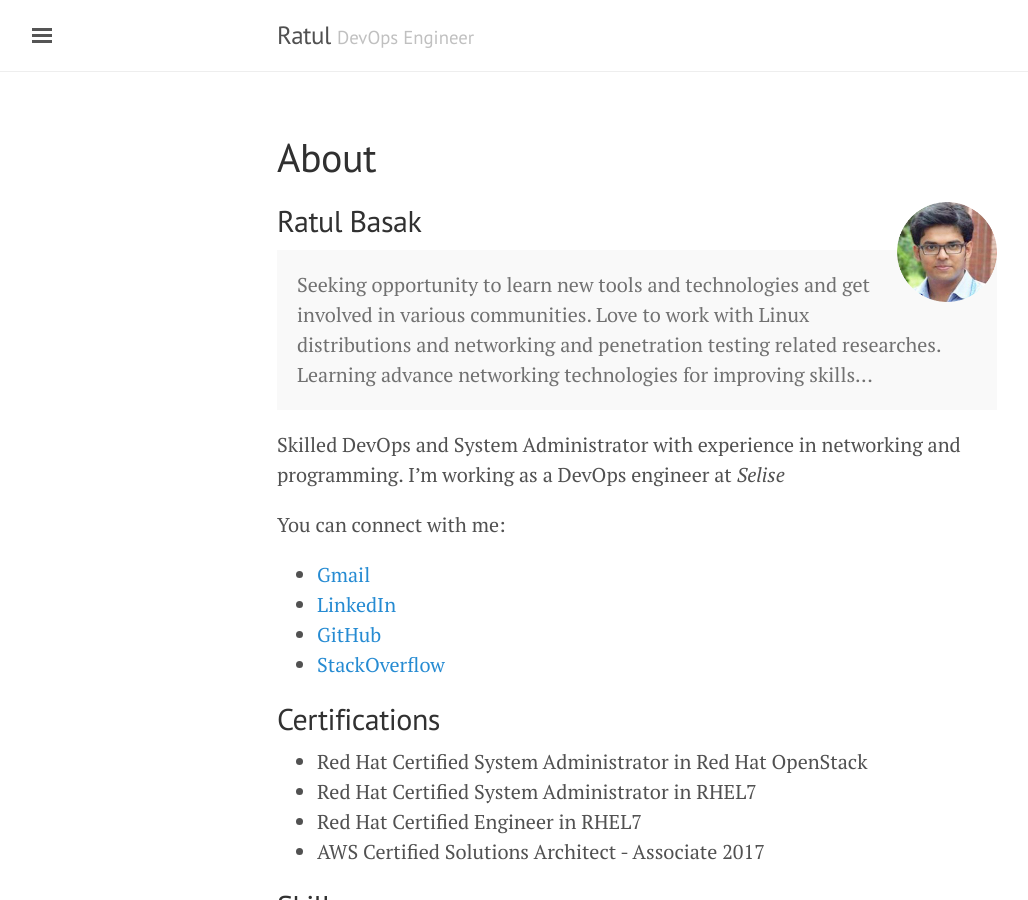
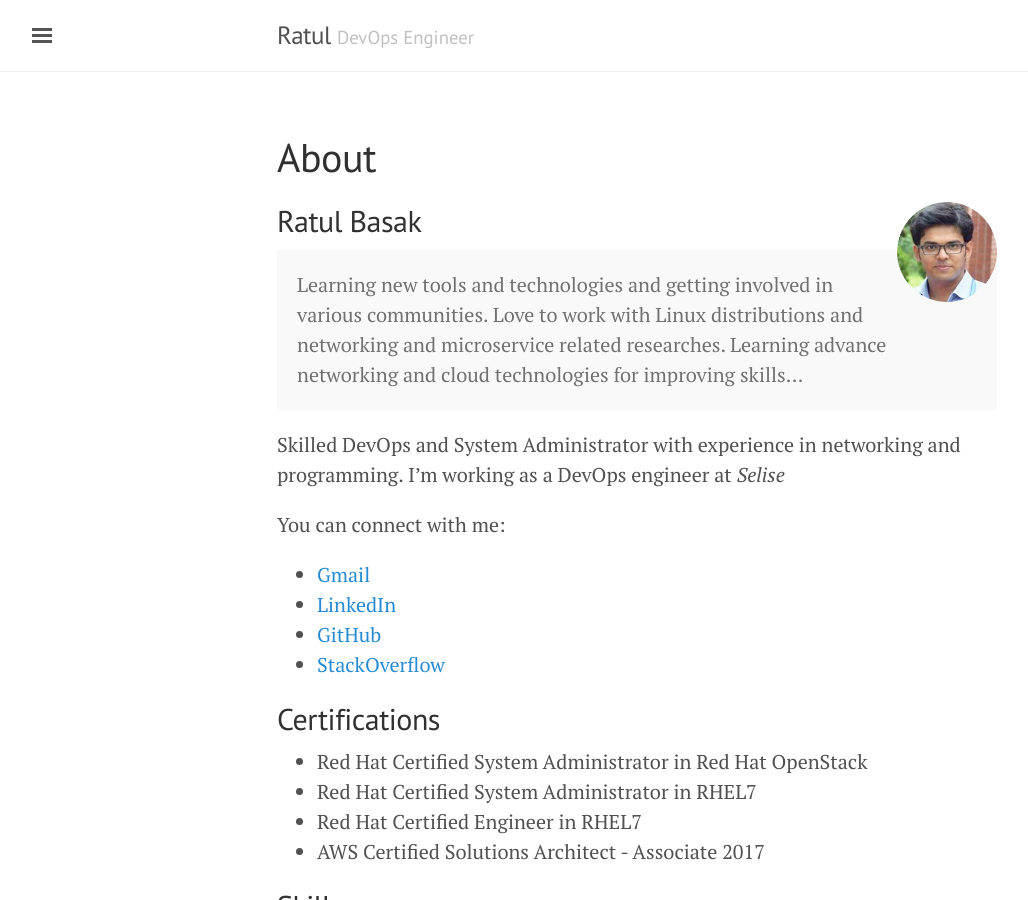
Before and after one commit to ratulbasak/ratulbasak.github.io, a Jekyll site: the page built from about.md, in a window 1280 px wide and 900 px high. Shown: the whole window, without its empty margins (3-1031 px from the left). Built offline with Jekyll 4.4.1, drawn with Linux system fonts in a browser that asks for light colours.

Commit message:
modifying about me

```diff
--- a/about.md
+++ b/about.md
@@ -6,7 +6,7 @@ title: About
 ## Ratul Basak           <img align="right" width="100" height="100" src="{{ site.baseurl }}/public/cutmypic.png">
 
 <p class="message">
-  Seeking opportunity to learn new tools and technologies and get involved in various communities. Love to work with Linux distributions and networking and penetration testing related researches. Learning advance networking technologies for improving skills...
+  Learning new tools and technologies and getting involved in various communities. Love to work with Linux distributions and networking and microservice related researches. Learning advance networking and cloud technologies for improving skills...
 </p>
 
 Skilled DevOps and System Administrator with experience in networking and programming. I'm working as a DevOps engineer at *Selise*
```
